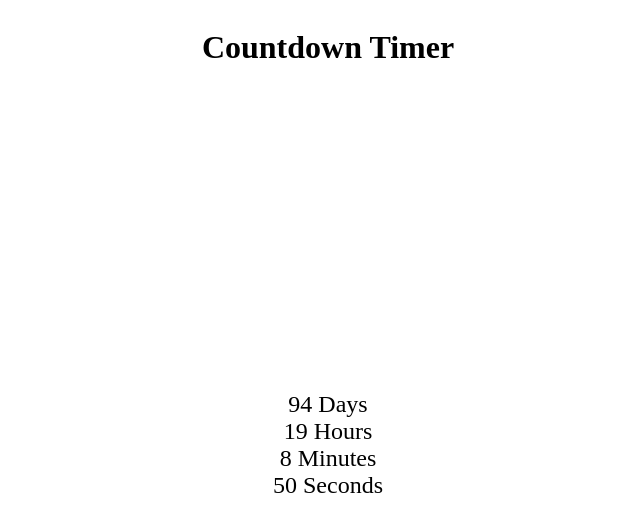
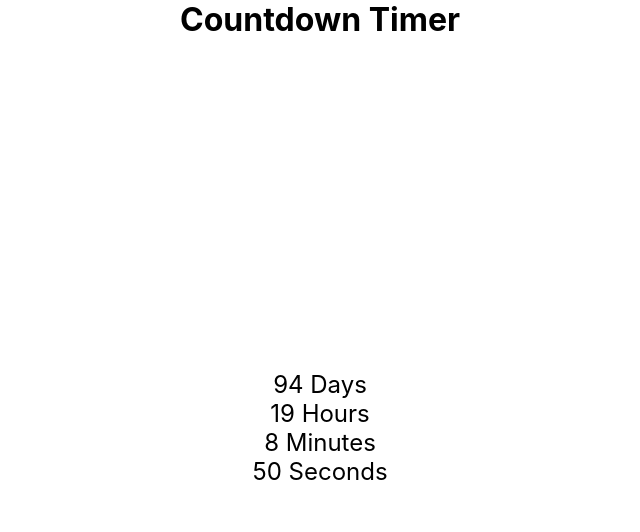
Before and after one commit to lordeadroid/countdown, a Vue app: page / in a window 1280 px wide. Shown: the top 532 px of the page, without its empty margins (320-960 px from the left). Built offline with nearby package versions, Linux system fonts and the light colour scheme.

Commit message:
feat: added global styles

```diff
--- /dev/null
+++ b/index.css
@@ -0,0 +1,18 @@
+* {
+  margin: 0;
+  padding: 0;
+  box-sizing: border-box;
+}
+
+:root {
+  --font-family: -apple-system, BlinkMacSystemFont, "Segoe UI", Roboto, Oxygen,
+    Ubuntu, Cantarell, "Helvetica Neue", sans-serif;
+  --font-size-base: 16px;
+}
+
+body {
+  font-family: var(--font-family);
+  font-size: var(--font-size-base);
+  -webkit-font-smoothing: antialiased;
+  -moz-osx-font-smoothing: grayscale;
+}
--- a/index.html
+++ b/index.html
@@ -1,9 +1,10 @@
 <!DOCTYPE html>
 <html lang="">
   <head>
-    <meta charset="UTF-8">
-    <link rel="icon" href="/favicon.ico">
-    <meta name="viewport" content="width=device-width, initial-scale=1.0">
+    <meta charset="UTF-8" />
+    <link rel="icon" href="/favicon.ico" />
+    <link rel="stylesheet" href="index.css" />
+    <meta name="viewport" content="width=device-width, initial-scale=1.0" />
     <title>Vite App</title>
   </head>
   <body>
```
